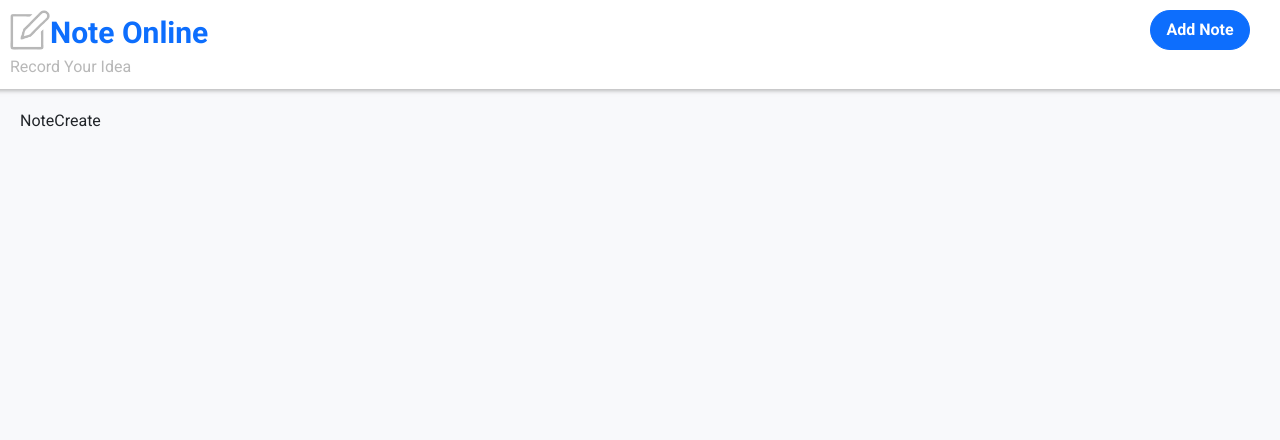
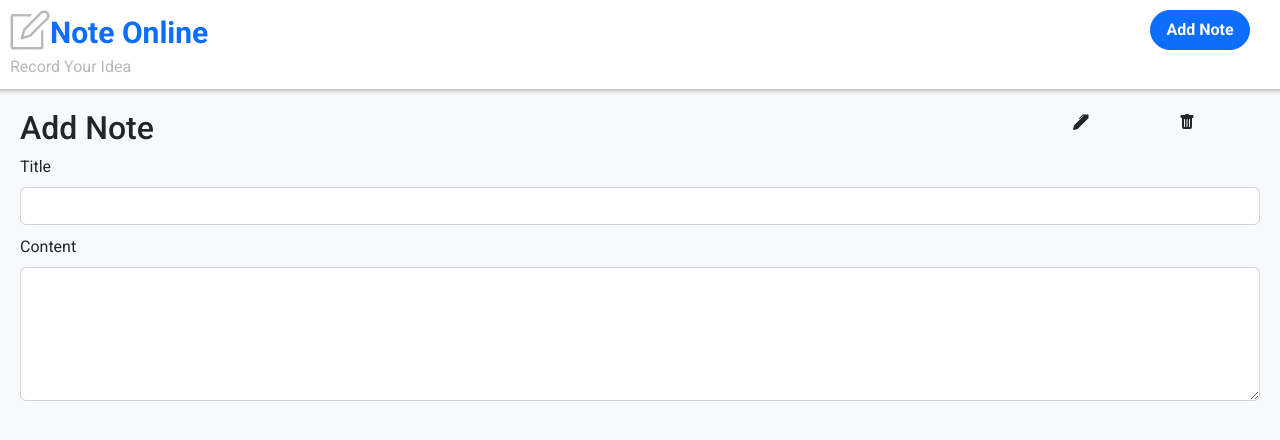
Before and after one commit to qmsiteandy/react-notes-manager, a React (Create React App) app: page /note/create in a window 1280 px wide. Shown: the top 440 px of the page. Built offline with nearby package versions, Linux system fonts and the light colour scheme; data requests are answered from the project's data file.

Commit message:
Feat: Create note form

```diff
--- a/src/components/NoteCard/style.module.css
+++ b/src/components/NoteCard/style.module.css
@@ -16,7 +16,7 @@
 }
 
 .deleteIcon:hover {
-  border-color: #ff7373;
+  color: #ff7373;
 }
 
 .text_content {
--- /dev/null
+++ b/src/components/NoteForm/NoteForm.jsx
@@ -0,0 +1,52 @@
+import s from "./style.module.css";
+import { useState } from "react";
+import { PenFill, TrashFill } from "react-bootstrap-icons";
+import { ButtonPrimary } from "components/ButtomPrimary/ButtonPrimary";
+
+export function NoteForm({ title, onClickEdit, onClickDelete, onSubmit }) {
+  const [formValues, setFormValues] = useState({ title: "", content: "" });
+
+  function updateFormValue(e) {
+    setFormValues({ ...formValues, [e.target.name]: e.target.value });
+    console.log(formValues);
+  }
+
+  return (
+    <div className={s.container}>
+      <div className="row justify-content-space-between">
+        <div className="col-10">
+          <h2 className={s.title}>{title}</h2>
+        </div>
+        <div className="col-1">
+          {onClickEdit && (
+            <PenFill className={s.penIcon} onClick={onClickEdit} />
+          )}
+        </div>
+        <div className="col-1">
+          {onClickDelete && (
+            <TrashFill className={s.trashIcon} onClick={onClickDelete} />
+          )}
+        </div>
+      </div>
+      <div className={s.title_input_container}>
+        <label className="form-label">Title</label>
+        <input type="text" name="title" className="form-control" />
+      </div>
+      <div className={s.content_input_container}>
+        <label className="form-label">Content</label>
+        <textarea
+          type="text"
+          name="content"
+          rows="5"
+          className="form-control"
+          onChange={updateFormValue}
+        />
+      </div>
+      {onSubmit && (
+        <ButtonPrimary onClick={() => onSubmit(formValues)}>
+          Submit
+        </ButtonPrimary>
+      )}
+    </div>
+  );
+}
--- /dev/null
+++ b/src/components/NoteForm/style.module.css
@@ -0,0 +1,17 @@
+.penIcon:hover {
+  cursor: pointer;
+  color: rgb(1, 128, 247);
+}
+
+.trashIcon:hover {
+  cursor: pointer;
+  color: rgb(222, 32, 32);
+}
+
+.title_input_container {
+  margin-bottom: 10px;
+}
+
+.content_input_container {
+  margin-bottom: 10px;
+}
--- a/src/layouts/NoteCreate/NoteCreate.jsx
+++ b/src/layouts/NoteCreate/NoteCreate.jsx
@@ -1,3 +1,11 @@
+import { NoteForm } from "components/NoteForm/NoteForm";
+
 export function NoteCreate(props) {
-  return <>NoteCreate</>;
+  return (
+    <NoteForm
+      title={"Add Note"}
+      onClickEdit={() => alert("edit")}
+      onClickDelete={() => alert("delete")}
+    />
+  );
 }
```
